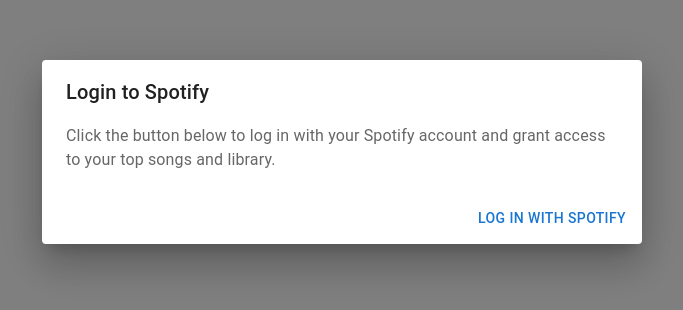
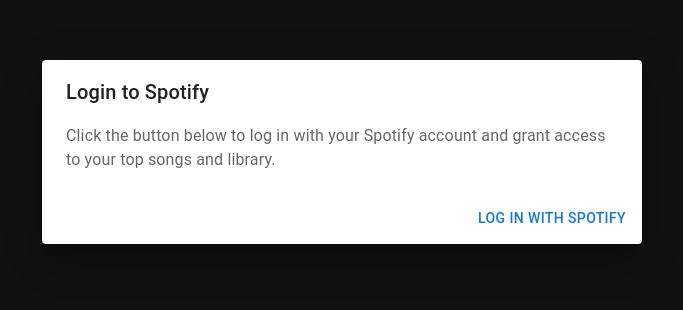
Before and after one commit to markbosire/lyricalanalysis, a React (Create React App) app: page / in a window 1280 px wide. Shown: the part 248-558 px from the top of the page, without its empty margins (298-981 px from the left). Built offline with nearby package versions, Linux system fonts and the light colour scheme; what spotify-web-api-js would draw is missing.

Commit message:
Update app.css

```diff
--- a/src/app.css
+++ b/src/app.css
@@ -6,8 +6,64 @@
  padding: 0;
  margin: 0;
 }
+@keyframes rotate {
+  0% {
+    transform: rotate(0deg);
+ }
+  100% {
+    transform: rotate(360deg);
+ }
+}
+.gradient {
+  grid-area: inner-div;
+  --size: 250px;
+  --speed: 50s;
+  --easing: cubic-bezier(0.8, 0.2, 0.2, 0.8);
+  width: var(--size);
+  height: var(--size);
+  filter: blur(calc(var(--size) / 5));
+  background-image: linear-gradient(#37eba9, #5b37eb);
+  animation: rotate var(--speed) var(--easing) alternate infinite;
+  border-radius: 30% 70% 70% 30% / 30% 30% 70% 70%;
+}
+@media (min-width: 720px) {
+  .gradient {
+    --size: 500px;
+ }
+}
+.recson{
+  margin: 20px auto!important;
+}
+.css-1d3z3hw-MuiOutlinedInput-notchedOutline {
+  border-color: #ddd!important;
+}
+.css-hfutr2-MuiSvgIcon-root-MuiSelect-icon,.css-1yk1gt9-MuiInputBase-root-MuiOutlinedInput-root-MuiSelect-root,.css-1jy569b-MuiFormLabel-root-MuiInputLabel-root{
+  color: #ddd!important;
+}
+#root{
+  width: 100vw;
+  height: 100vh;
+  display: grid;
+  inset: 0;
+
+  place-content: center;
+  align-items: center;
+  overflow: hidden;
+}
+body {
+  background-color: #222;
+  color: #ddd!important;
+
+
+}
+/* This is just to transition when you change the viewport size. */
+* {
+  transition: all 0.25s ease-out;
+}
+
 .App {
-  position: absolute;
+  grid-area: inner-div;
+
   width: 100%;
   height: 100%;
 
@@ -16,6 +72,7 @@
   align-items: center;
 }
 .centering{
+
   display: flex;
   flex-direction: column;
    align-items: center;
```
